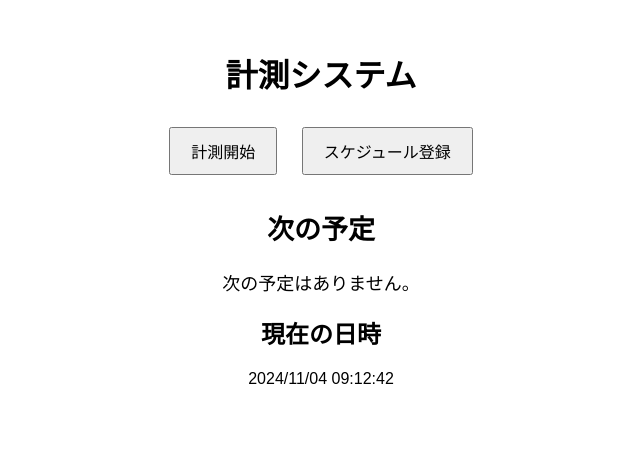
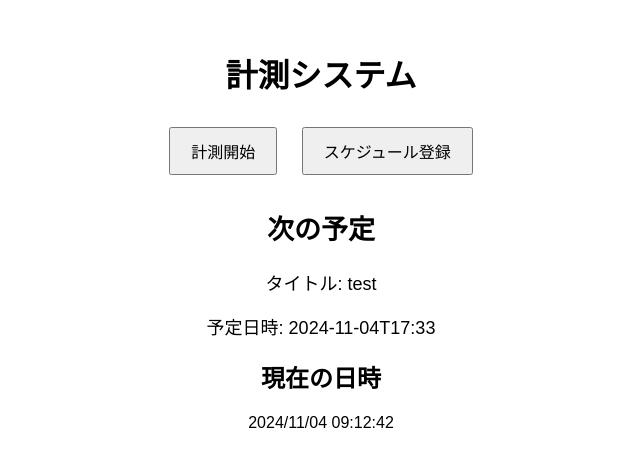
Before and after one commit to sntomo/webiot, a Flask app: template templates/index.html in a window 1280 px wide. Shown: the top 467 px of the page, without its empty margins (319-959 px from the left). Run offline with Flask 3, Linux system fonts and the light colour scheme; the template is opened without the code that fills it, so the values that code supplies are empty; data comes from the database, SQL or seed files in the repository; both versions use the stored data as it was after the commit.

Commit message:
2024/11/4 develop sano

```diff
--- a/templates/index.html
+++ b/templates/index.html
@@ -28,46 +28,39 @@
 
     <div class="next-task">
         <h2>次の予定</h2>
-        {% if next_task %}
-            <p>タイトル: {{ next_task[0] }}</p>
-            <p>予定日時: {{ next_task[1] }}</p>
-        {% else %}
-            <p>次の予定はありません。</p>
-        {% endif %}
+        <p id="next-task-title">次のタスクがありません。</p>
+        <p id="next-task-time"></p>
     </div>
 
     <div class="current-time">
         <h2>現在の日時</h2>
-        <p id="current-time">{{ current_time }}</p>
+        <p id="current-time"></p>
     </div>
 
 <!-- 音声要素の追加 -->
     <audio id="alarm-sound" src="{{ url_for('static', filename='alarm.mp3') }}" preload="auto"></audio>
 
 <script>
-        setInterval(() => {
+    let nextTaskTime = null;
+
+    // サーバーから次のタスクを取得し、ページに表示する関数
+    function fetchNextTask() {
         fetch('/next_task')
             .then(response => response.json())
             .then(data => {
-                    const now = new Date();
-                    const taskTime = new Date(data.scheduled_time);
-
-		    console.log(data.title);
-console.log(taskTime.getTime());
-console.log(now.getTime());
-console.log(now.getSeconds() );
-
-                    if (data.title && taskTime.getTime() >= now.getTime() && now.getSeconds() < 60) {
-                        // アラーム音を再生
-                        document.getElementById('alarm-sound').play();
-                        alert(`アラート: ${data.title} の時間です！`);
+                if (data.title && data.scheduled_time) {
+                    document.getElementById('next-task-title').textContent = `タイトル: ${data.title}`;
+                    document.getElementById('next-task-time').textContent = `予定日時: ${data.scheduled_time}`;
+                    nextTaskTime = new Date(data.scheduled_time);  // 新しいタスク時刻を設定
+                } else {
+                    document.getElementById('next-task-title').textContent = "次のタスクがありません。";
+                    document.getElementById('next-task-time').textContent = "";
+                    nextTaskTime = null;
                 }
             });
-        }, 60000);  // 60秒ごとにチェック
-    </script>
+    }
 
-<script>
-        // 1秒ごとに現在時刻を更新する関数
+    // 現在時刻を毎秒更新
     function updateCurrentTime() {
         const now = new Date();
         const formattedTime = now.toLocaleString('ja-JP', {
@@ -79,26 +72,30 @@
             second: '2-digit'
         });
         document.getElementById('current-time').textContent = formattedTime;
+
+        // タスク時間と比較してアラームを鳴らす
+        if (nextTaskTime) {
+            const nowFormatted = `${now.getFullYear()}-${String(now.getMonth() + 1).padStart(2, '0')}-${String(now.getDate()).padStart(2, '0')}T${String(now.getHours()).padStart(2, '0')}:${String(now.getMinutes()).padStart(2, '0')}`;
+
+            const taskFormatted = `${nextTaskTime.getFullYear()}-${String(nextTaskTime.getMonth() + 1).padStart(2, '0')}-${String(nextTaskTime.getDate()).padStart(2, '0')}T${String(nextTaskTime.getHours()).padStart(2, '0')}:${String(nextTaskTime.getMinutes()).padStart(2, '0')}`;
+
+            if (nowFormatted === taskFormatted) {
+                document.getElementById('alarm-sound').play();
+                alert(`アラート: ${document.getElementById('next-task-title').textContent} の時間です！`);
+
+                // アラームが鳴った後、次のタスクを再取得し、nextTaskTimeをリセット
+                nextTaskTime = null;  // アラームを再度鳴らさないようにリセット
+                fetchNextTask();
+            }
+        }
     }
 
-        // 1秒ごとに updateCurrentTime を呼び出す
-        setInterval(updateCurrentTime, 1000);
+    // ページ読み込み時に次のタスクを取得
+    window.onload = () => {
+        fetchNextTask();
+        setInterval(updateCurrentTime, 1000);  // 1秒ごとに現在時刻を更新
+    };
+</script>
 
-        // タスクのチェックを60秒ごとに実行
-        setInterval(() => {
-            fetch('/next_task')
-                .then(response => response.json())
-                .then(data => {
-                    const now = new Date();
-                    const taskTime = new Date(data.scheduled_time);
-
-                    if (data.title && taskTime.getTime() <= now.getTime() && now.getSeconds() < 60) {
-                        // アラーム音を再生
-                        document.getElementById('alarm-sound').play();
-                        alert(`アラート: ${data.title} の時間です！`);
-                    }
-                });
-        }, 60000);
-    </script>
 </body>
 </html>
```
Also changed, not shown: tasks.db. Lines whose indentation alone changed are shown as unchanged.
